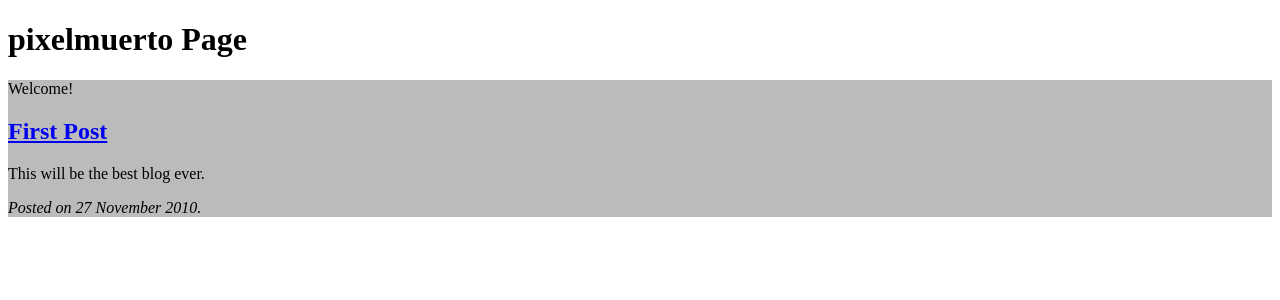
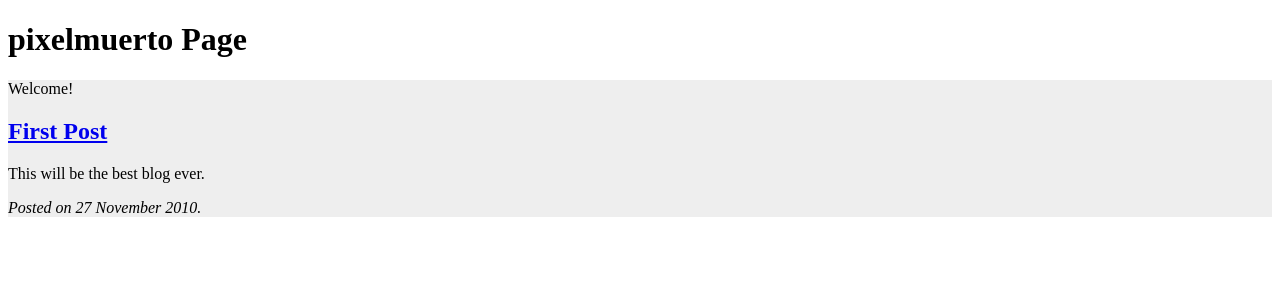
Before and after one commit to pixelmuerto/pixelmuerto.github.com, a Jekyll site: the page built from index.html, in a window 1280 px wide. Shown: the top 300 px of the page. Built offline with Jekyll 4.4.1, drawn with Linux system fonts in a browser that asks for light colours.

Commit message:
cambiado el color

```diff
--- a/css/style.css
+++ b/css/style.css
@@ -1 +1 @@
-.fondogris {background-color:#bbb;}
+.fondogris {background-color:#eee;}
```
